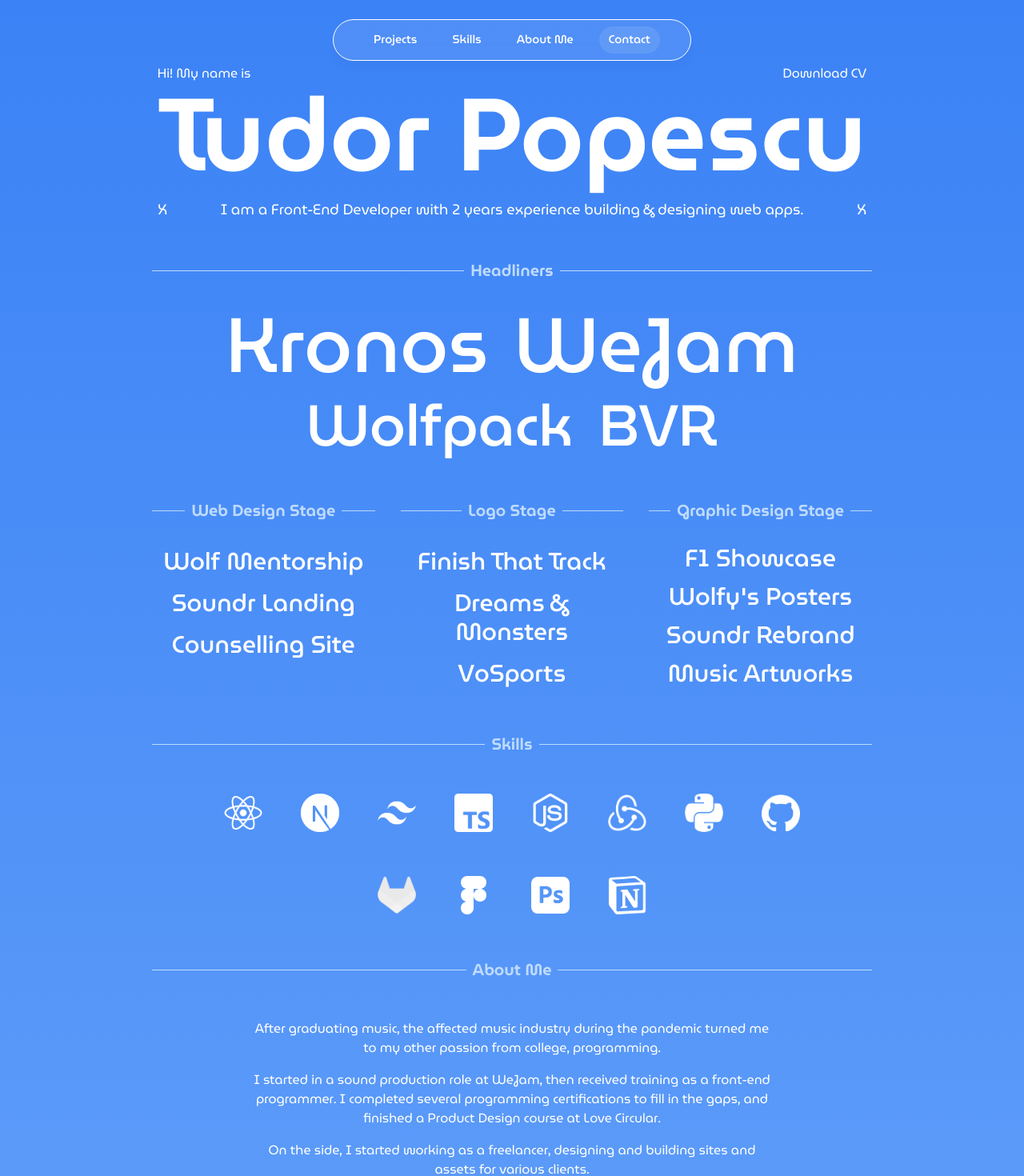
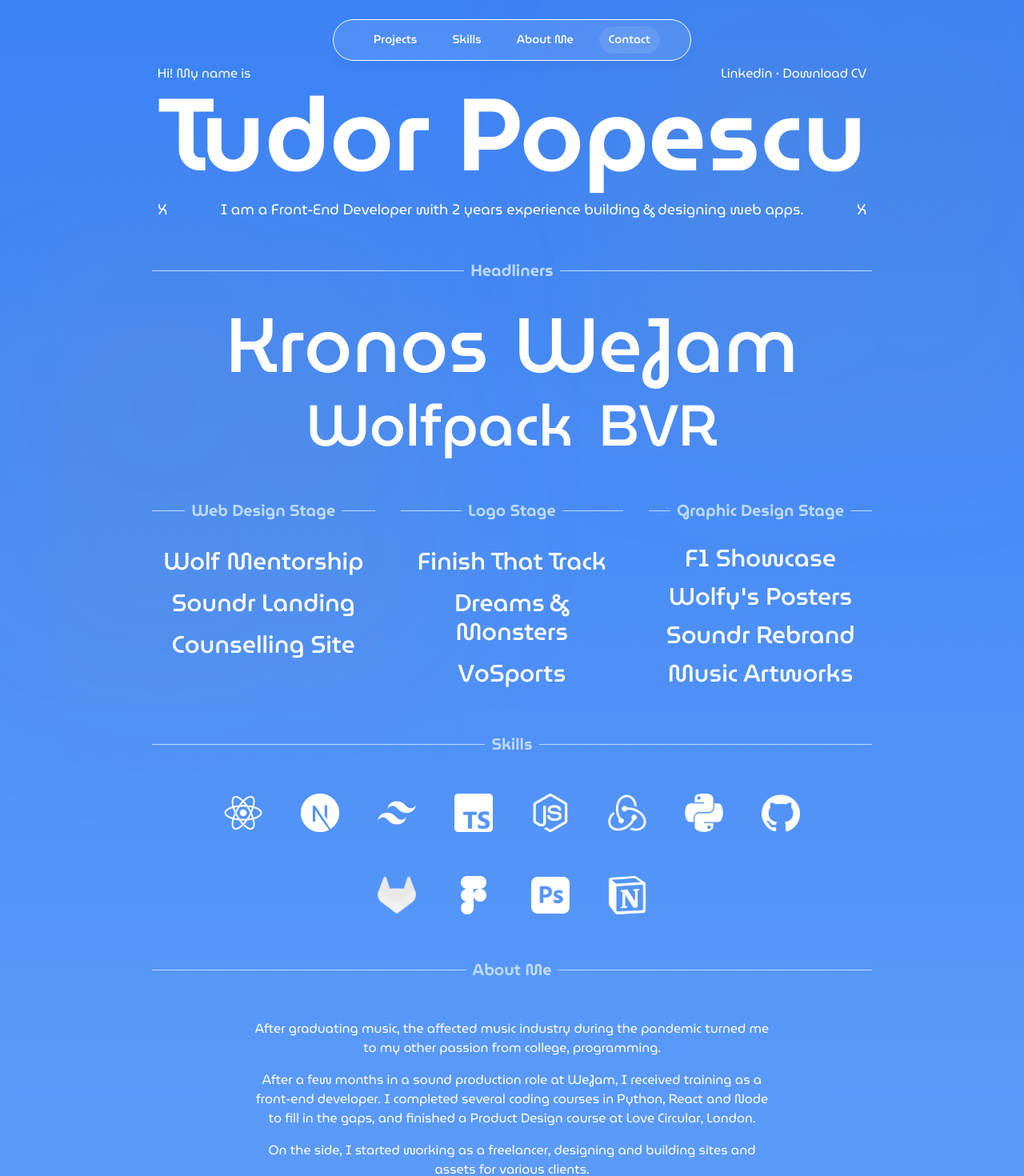
Before and after one commit to 2d0r/2d0r.github.io, a Next.js app: page / in a window 1280 px wide. Shown: the top 1470 px of the page at 80% size. Built offline with nearby package versions, Linux system fonts and the light colour scheme.

Commit message:
Cloud footer, linkedin link, links visible on mobile, sunray effect for background

```diff
--- a/src/app/layout.tsx
+++ b/src/app/layout.tsx
@@ -6,6 +6,7 @@ import ActiveSectionContextProvider from '@/context/active-section-context';
 import clsx from 'clsx';
 import { Toaster } from 'react-hot-toast';
 import localFont from 'next/font/local';
+import SunrayEffect from '@/components/sunray-effect';
 
 const museoModerno = localFont({ src: '../../public/fonts/museoModerno.ttf'});
 
@@ -36,6 +37,7 @@ export default function RootLayout({
           <Footer />
           <Toaster position='bottom-right'/>
         </ActiveSectionContextProvider>
+        <SunrayEffect />
       </body>
     </html>
   );
--- a/src/components/contact.tsx
+++ b/src/components/contact.tsx
@@ -7,6 +7,7 @@ import { useEffect } from 'react';
 import { motion } from 'framer-motion';
 // import { sendEmail } from '@/actions/sendEmail';
 import SubmitBtn from './submit-btn';
+import Link from 'next/link';
 // import toast from 'react-hot-toast';
 
 export default function ContactForm () {
@@ -27,7 +28,7 @@ export default function ContactForm () {
     >
         <Divider heading='Contact' />
         <div className='text-center w-full md:w-3/5'>
-            Contact me using this form:
+            Contact me at <Link href='mailto:tudor.m.p@outlook.com' className='text-yellow-300'>tudor.m.p@outlook.com</Link> or using this form:
         </div>
         <div className='w-[min(100%,400px)]' id='contact-form'>
             <form action='https://formsubmit.co/5583cae2e581490e3f28d5d4f1b23470' method='POST' target='_blank'
--- a/src/components/projects.tsx
+++ b/src/components/projects.tsx
@@ -7,7 +7,7 @@ import { motion } from 'framer-motion';
 import { useInView } from 'react-intersection-observer';
 import { useActiveSectionContext } from '@/context/active-section-context';
 import ProjectLink from './project-link';
-import { cvData } from '@/lib/data';
+import { personalLinks } from '@/lib/data';
 
 export default function Projects () {
 
@@ -22,6 +22,16 @@ export default function Projects () {
         }
     }, [inView, setActiveSection, timeOfLastClick]);
 
+    const QuickLinks = ({className} : {className: string}) => {
+        return (
+            <div className={className}>
+                <a href={personalLinks.linkedin} className='w-0 md:w-1/3 highlight text-right' target='_blank'>Linkedin</a>
+                {' • '}
+                <a href={personalLinks.cv} download className='w-0 md:w-1/3 highlight text-right'>Download CV</a>
+            </div>
+        );
+    }
+
     return (<section id='projects' ref={ref} className='z-40 w-full scroll-mt-[100rem] flex flex-col items-center gap-8'>
         {/* Hero */}
         <motion.div
@@ -31,8 +41,9 @@ export default function Projects () {
             {/* Overtitle */}
             <div className='flex justify-center md:justify-between items-center w-full z-40 my-6 md:my-0'>
                 <span className='md:w-1/3 cursor-default'>Hi! My name is</span>
-                <Link href={cvData.href} download className='w-0 md:w-1/3 hidden md:inline highlight text-right'>Download CV</Link>
+                <QuickLinks className='hidden md:inline' />
             </div>
+
             {/* Title */}
             <div className='text-7xl sm:text-8xl md:text-9xl pt-0 mb-4 font-semibold text-center cursor-default leading-[80px] md:leading-none'>Tudor Popescu</div>
 
@@ -42,6 +53,7 @@ export default function Projects () {
                 <span className='w-full text-center mt-8 md:mt-0 px-8 md:px-0'>I am a Front-End Developer with 2 years experience building & designing web apps.</span>
                 <span className='hidden md:inline'>X</span>
             </div>
+            <QuickLinks className='inline md:hidden mt-6 text-yellow-300' />
         </motion.div>
 
         <motion.div className='w-full flex flex-col items-center justify-center gap-4 font-medium'
--- a/src/components/submit-btn.tsx
+++ b/src/components/submit-btn.tsx
@@ -9,13 +9,13 @@ export default function SubmitBtn() {
         <button type='submit'
             className='bg-white p-2 min-w-[200px] mt-4 text-blue-300 rounded-full enlarge
             flex items-center justify-center gap-2 group disabled:opacity-80
-            hover:bg-yellow-300 hover:text-white'
+            hover:bg-yellow-300 hover:text-blue-400'
             disabled={pending}>
             { pending ? (
                 <div className='h-5 w-5 animate-spin rounded-full border-b-2 border-l-2 border-b-blue-300'></div>
             ) : (<>
                 Send
-                <PaperAirplaneIcon height={18} className='group-hover:translate-x-1 transition-all fill-[#8fc5ff] group-hover:fill-white' />
+                <PaperAirplaneIcon height={18} className='group-hover:translate-x-1 transition-all fill-[#8fc5ff] group-hover:fill-[#60a5fa]' />
             </>)}
         </button>
     );
--- /dev/null
+++ b/src/components/sunray-effect.tsx
@@ -0,0 +1,14 @@
+import React from 'react';
+
+export default function SunrayEffect() {
+  return (<>
+    <div
+        className='fixed z-0 top-[30vh] right-[20vw] w-0 h-0 rounded-full'
+        style={{ boxShadow: '0 0 600px 300px rgb(234, 179, 8, 0.05)' }}
+    ></div>
+    <div
+        className='fixed z-0 top-[70vh] left-[20vw] w-0 h-0 rounded-full'
+        style={{ boxShadow: '0 0 600px 300px rgb(234, 179, 8, 0.05)' }}
+    ></div>
+  </>)
+}
--- a/src/components/timeline.tsx
+++ b/src/components/timeline.tsx
@@ -5,7 +5,7 @@ import Link from 'next/link';
 import '@/app/globals.css';
 import { motion } from 'framer-motion';
 import TimelineMoment from './timeline-moment';
-import { cvData, timelineData } from '@/lib/data';
+import { personalLinks, timelineData } from '@/lib/data';
 
 export default function Timeline() {
     return (<div className='w-full md:w-4/5 flex flex-col gap-8 relative my-8'>
@@ -18,7 +18,7 @@ export default function Timeline() {
         {/* CV Download */}
         <motion.div className='w-full cursor-pointer'
         initial={{ y: 0 }} whileInView={{ y: 0 }} transition={{ duration: 1 }}>
-            <Link className='w-full flex relative group highlight' href={cvData.href} download>
+            <Link className='w-full flex relative group highlight' href={personalLinks.cv} download>
                 <div className='md:w-1/2 h-full flex items-start md:justify-end pl-[72px] md:pl-0 md:pr-[36px]'>
                     <div className='text-left md:text-right mt-[12px]'>Download CV</div>
                 </div>
--- a/src/lib/data.ts
+++ b/src/lib/data.ts
@@ -381,7 +381,7 @@ export const projectsData : ProjectDataType[] = [
 export const aboutData = {
     text: `
         <p>After graduating music, the affected music industry during the pandemic turned me to my other passion from college, programming.<br/></p>
-        <p>I started in a sound production role at WeJam, then received training as a front-end programmer. I completed several programming certifications to fill in the gaps, and finished a Product Design course at Love Circular.<br/></p>
+        <p>After a few months in a sound production role at WeJam, I received training as a front-end developer. I completed several coding courses in Python, React and Node to fill in the gaps, and finished a Product Design course at Love Circular, London.<br/></p>
         <p>On the side, I started working as a freelancer, designing and building sites and assets for various clients.<br/></p>
         <p>I like to understand every bit of code I work with, I refuse to separate good code from a good user experience and I am endlessly hungry to learn more and build better.</p>
     `,
@@ -544,7 +544,7 @@ export const links = [
     },
 ] as const;
 
-export const cvData = {
-    name: 'Tudor Popescu\'s CV',
-    href: 'files/tudor-popescu-cv.pdf',
+export const personalLinks = {
+    cv: 'files/tudor-popescu-cv.pdf',
+    linkedin: 'https://www.linkedin.com/in/tudor-m-p/',
 }
```
Also changed, not shown: src/components/footer.tsx (+29 -8 lines), public/images/cloud-line.svg (added). Lines whose indentation alone changed are shown as unchanged.
